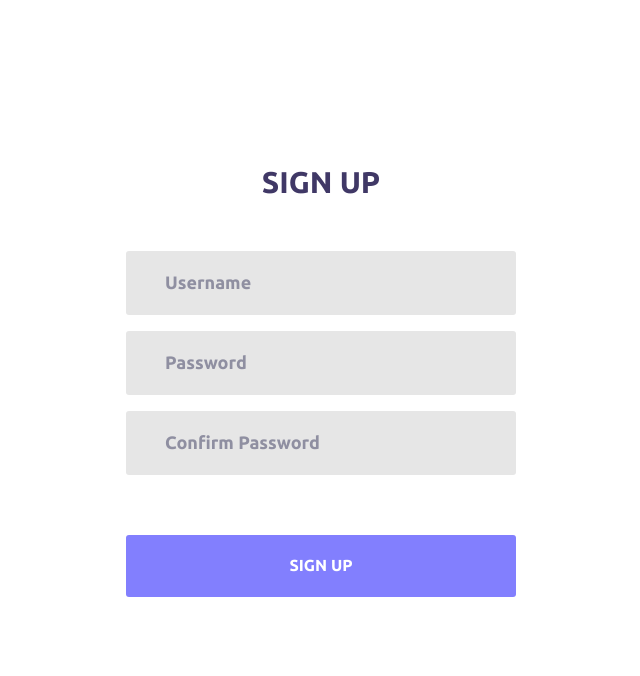
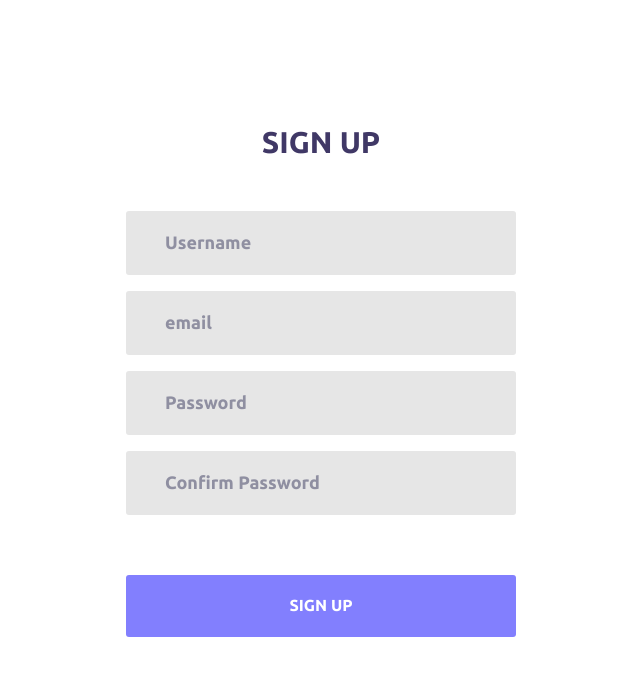
Before and after one commit to tareqWpy/maktabkhooneh-project, a Django app: page /accounts/signup in a window 1280 px wide. Shown: the top 676 px of the page, without its empty margins (319-959 px from the left). Run offline with Django 4.2, Linux system fonts and the light colour scheme; some libraries are stand-ins or nearby versions.

Commit message:
bug fixed

```diff
--- /dev/null
+++ b/accounts/forms.py
@@ -0,0 +1,11 @@
+from django import forms
+from django.contrib.auth.forms import UserCreationForm
+from django.contrib.auth.models import User
+
+
+class MyUserCreationForm(UserCreationForm):
+    email = forms.EmailField(required=True)
+
+    class Meta:
+        model = User
+        fields = ("username", "email", "password1", "password2")
--- a/accounts/views.py
+++ b/accounts/views.py
@@ -1,8 +1,10 @@
 from django.contrib import messages
 from django.contrib.auth import authenticate, login, logout
 from django.contrib.auth.decorators import login_required
-from django.contrib.auth.forms import AuthenticationForm, UserCreationForm
+from django.contrib.auth.forms import AuthenticationForm
 from django.shortcuts import redirect, render
+
+from accounts.forms import MyUserCreationForm
 
 
 def login_view(request):
@@ -12,7 +14,6 @@ def login_view(request):
             if form.is_valid():
                 username = form.cleaned_data.get("username")
                 password = form.cleaned_data.get("password")
-                print(request.path)
                 user = authenticate(request, username=username, password=password)
                 if user is not None:
                     login(request, user)
@@ -44,7 +45,7 @@ def logout_view(request):
 def signup_view(request):
     if not request.user.is_authenticated:
         if request.method == "POST":
-            form = UserCreationForm(request.POST)
+            form = MyUserCreationForm(request.POST)
             if form.is_valid():
                 form.save()
                 return redirect("accounts:login")
@@ -52,7 +53,7 @@ def signup_view(request):
             request,
             "You signed up successfully!",
         )
-        form = UserCreationForm()
+        form = MyUserCreationForm()
         context = {"form": form}
         return render(request, "accounts/signup.html", context)
     else:
--- a/templates/accounts/login.html
+++ b/templates/accounts/login.html
@@ -80,7 +80,7 @@
                         <span class="login100-form-title p-b-51"> Login </span>
                         <div
                             class="wrap-input100 validate-input m-b-16"
-                            data-validate="Username is required"
+                            data-validate="Username or email is required"
                         >
                         {% if request.GET.next %}
                         <input
--- a/templates/accounts/signup.html
+++ b/templates/accounts/signup.html
@@ -92,6 +92,18 @@
                         </div>
                         <div
                             class="wrap-input100 validate-input m-b-16"
+                            data-validate="Email is required"
+                        >
+                            <input
+                                class="input100"
+                                type="email"
+                                name="email"
+                                placeholder="email"
+                            />
+                            <span class="focus-input100"></span>
+                        </div>
+                        <div
+                            class="wrap-input100 validate-input m-b-16"
                             data-validate="Password is required"
                         >
                             <input
```
Also changed, not shown: templates/blog/blog-single.html (+8 -1 lines).
